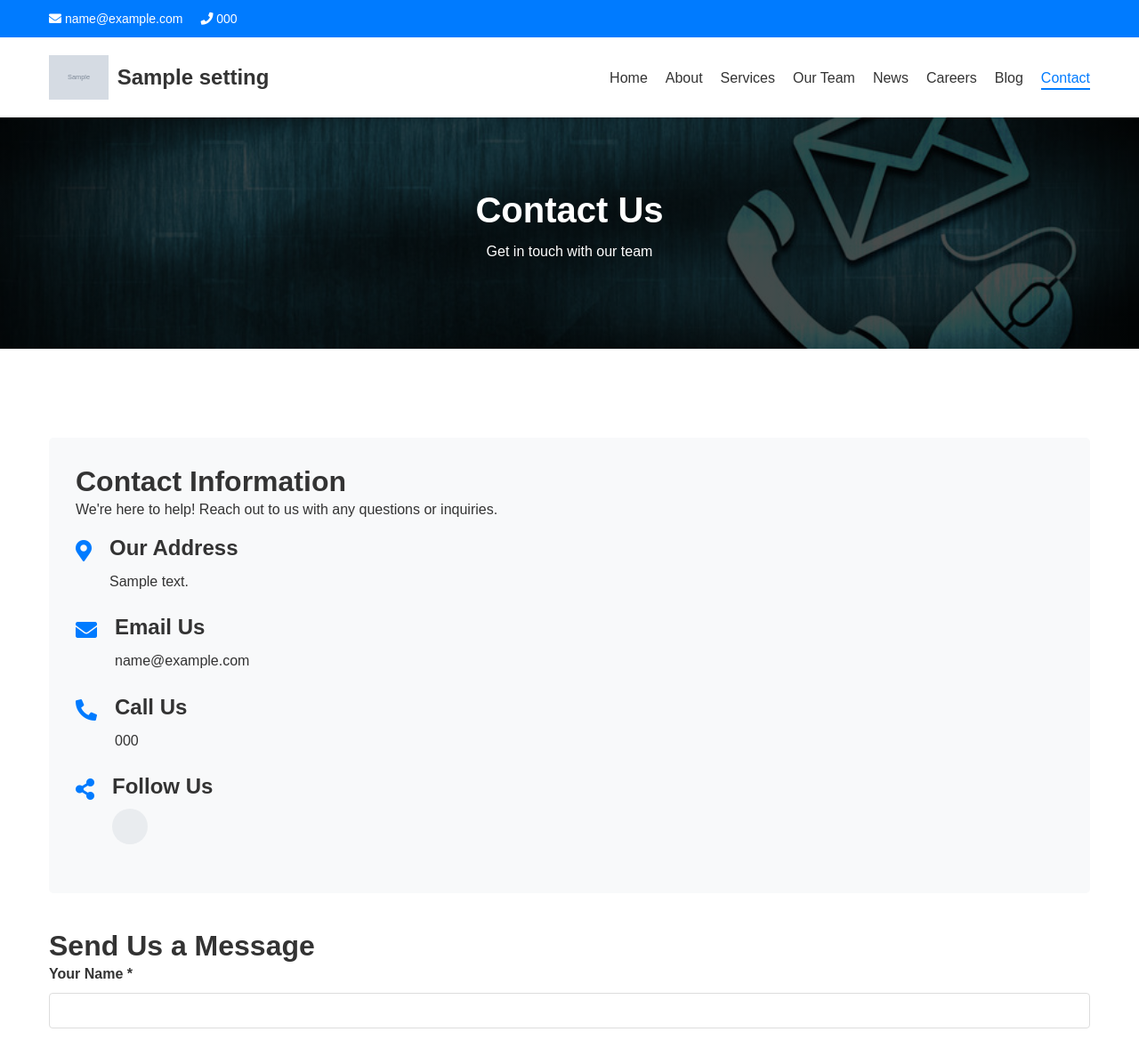
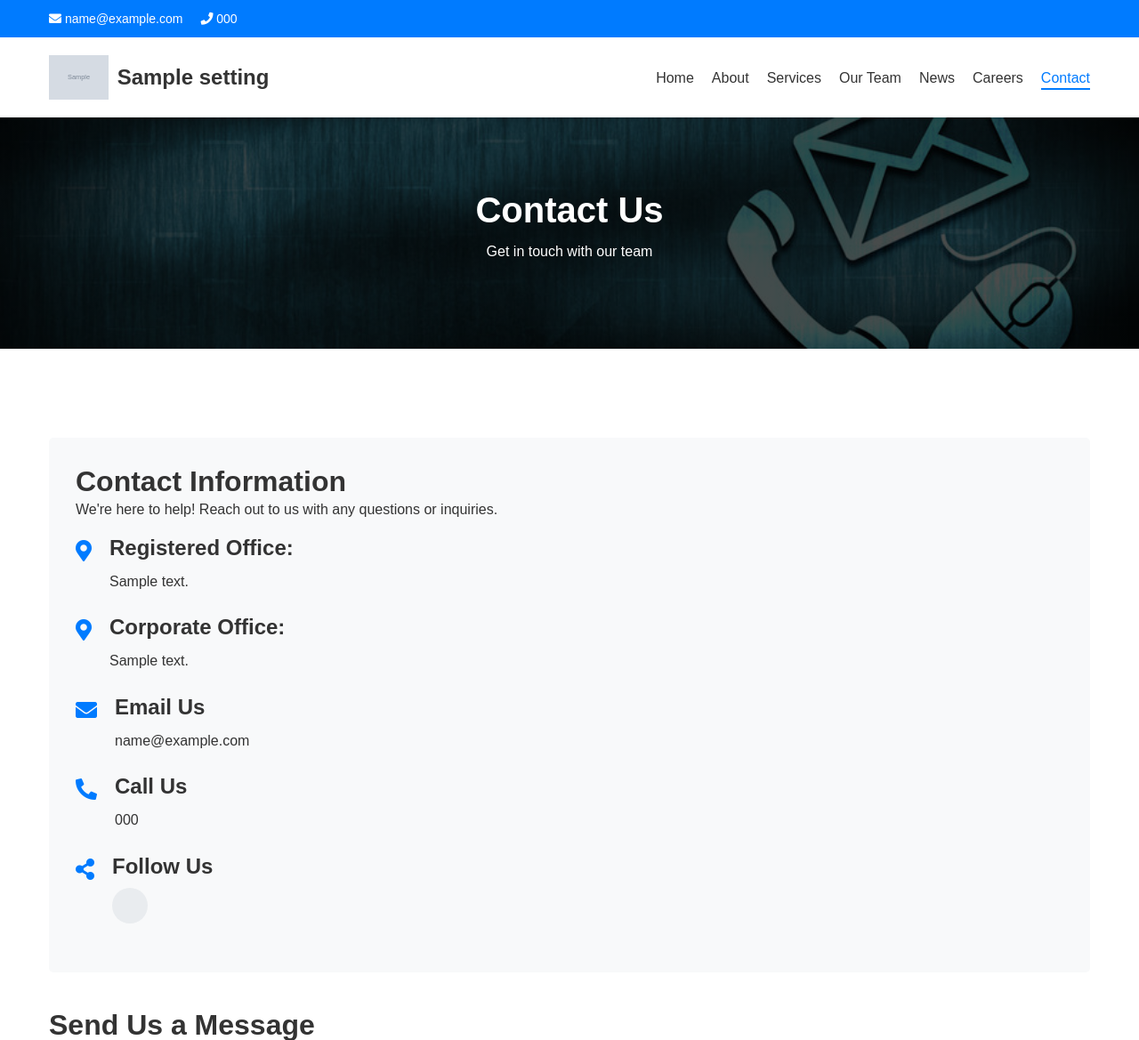
Before and after one commit to imroznet/cms, a PHP site: page /index.php?page=contact in a window 1280 px wide. Shown: the top 1169 px of the page at 89% size. Run offline with PHP 8.4, Linux system fonts and the light colour scheme; tables that the repository leaves empty or names only in its code hold one stand-in row (values such as "Sample post"); grey boxes marked "Sample" are stand-in pictures.

Commit message:
Add registered and corporate office addresses.
The footer and contact page label each office when it is entered, and keep the older single address only when both are blank. The Blog links are removed from the header and footer.

```diff
--- a/includes/footer.php
+++ b/includes/footer.php
@@ -13,12 +13,12 @@ if (!defined('INCLUDED')) {
                     <?php if (!empty($settings['motto'])): ?>
                     <p class="motto"><?php echo htmlspecialchars($settings['motto']); ?></p>
                     <?php endif; ?>
-                    <?php if (!empty($settings['address'])): ?>
+                    <?php foreach (officeAddressBlocks($settings) as $office): ?>
                     <div class="footer-address">
                         <i class="fas fa-map-marker-alt"></i>
-                        <p><?php echo nl2br(htmlspecialchars($settings['address'])); ?></p>
+                        <p><?php if ($office['label'] !== ''): ?><strong><?php echo htmlspecialchars($office['label']); ?></strong><br><?php endif; ?><?php echo nl2br(htmlspecialchars($office['text'])); ?></p>
                     </div>
-                    <?php endif; ?>
+                    <?php endforeach; ?>
                 </div>
 
                 <div class="footer-links">
@@ -29,7 +29,6 @@ if (!defined('INCLUDED')) {
         <li><a href="services">Services</a></li>
         <li><a href="news">News</a></li>
         <li><a href="careers">Careers</a></li>
-        <li><a href="https://blog.ahmad.com.bd" target="_blank">Blog</a></li>
         <li><a href="contact">Contact Us</a></li>
     </ul>
                 </div>
--- a/includes/functions.php
+++ b/includes/functions.php
@@ -101,6 +101,65 @@ function newsHasPublishedFlag(PDO $conn): bool
     return $known;
 }
 
+function siteHasColumn(PDO $conn, string $column): bool
+{
+    static $columns = null;
+
+    if (!preg_match('/^[a-z_]+$/', $column)) {
+        return false;
+    }
+
+    if ($columns === null) {
+        $columns = [];
+
+        try {
+            foreach ($conn->query('SHOW COLUMNS FROM site_settings') as $row) {
+                if (isset($row['Field']) && is_string($row['Field'])) {
+                    $columns[$row['Field']] = true;
+                }
+            }
+        } catch (PDOException $e) {
+            $columns = [];
+        }
+    }
+
+    return isset($columns[$column]);
+}
+
+/**
+ * Registered and corporate offices, or the older single address when neither is set.
+ *
+ * @param array<string, mixed> $settings
+ * @return list<array{label: string, text: string}>
+ */
+function officeAddressBlocks(array $settings): array
+{
+    $registered = trim((string) ($settings['registered_office_address'] ?? ''));
+    $corporate = trim((string) ($settings['corporate_office_address'] ?? ''));
+
+    if ($registered !== '' || $corporate !== '') {
+        $blocks = [];
+
+        if ($registered !== '') {
+            $blocks[] = ['label' => 'Registered Office:', 'text' => $registered];
+        }
+
+        if ($corporate !== '') {
+            $blocks[] = ['label' => 'Corporate Office:', 'text' => $corporate];
+        }
+
+        return $blocks;
+    }
+
+    $fallback = trim((string) ($settings['address'] ?? ''));
+
+    if ($fallback === '') {
+        return [];
+    }
+
+    return [['label' => '', 'text' => $fallback]];
+}
+
 function publishedNewsSql(PDO $conn, string $alias = ''): string
 {
     if (!newsHasPublishedFlag($conn)) {
--- a/includes/header.php
+++ b/includes/header.php
@@ -440,7 +440,6 @@ $settings = getSiteSettings($conn);
         <li><a href="team" class="<?php echo $currentPage === 'team' ? 'active' : ''; ?>">Our Team</a></li>
         <li><a href="news" class="<?php echo $currentPage === 'news' ? 'active' : ''; ?>">News</a></li>
         <li><a href="careers" class="<?php echo $currentPage === 'careers' ? 'active' : ''; ?>">Careers</a></li>
-        <li><a href="https://blog.ahmad.com.bd" target="_blank">Blog</a></li>
         <li><a href="contact" class="<?php echo $currentPage === 'contact' ? 'active' : ''; ?>">Contact</a></li>
     </ul>
 </nav>
--- a/pages/contact.php
+++ b/pages/contact.php
@@ -13,9 +13,7 @@ $officePhone = (isset($settings['contact_phone']) && is_string($settings['contac
 $officeEmail = (isset($settings['contact_email']) && is_string($settings['contact_email']) && $settings['contact_email'] !== '')
     ? $settings['contact_email']
     : 'info@ahmad.com.bd';
-$officeAddress = (isset($settings['address']) && is_string($settings['address']) && $settings['address'] !== '')
-    ? $settings['address']
-    : 'Sakhipur Municipality, Sakhipur-1950, Sakhipur, Tangail, Dhaka, Bangladesh';
+$officeBlocks = officeAddressBlocks($settings);
 $formEnabled = contactFormEnabled();
 $recaptchaOn = recaptchaRequired();
 $recaptcha = recaptchaKeys();
@@ -125,15 +123,15 @@ if ($_SERVER['REQUEST_METHOD'] === 'POST') {
             <h2>Contact Information</h2>
             <p>We're here to help! Reach out to us with any questions or inquiries.</p>
 
-            <?php if (!empty($settings['address'])): ?>
+            <?php foreach ($officeBlocks as $office): ?>
             <div class="contact-info-item">
                 <i class="fas fa-map-marker-alt"></i>
                 <div>
-                    <h4>Our Address</h4>
-                    <p><?php echo nl2br(htmlspecialchars($settings['address'])); ?></p>
+                    <h4><?php echo $office['label'] !== '' ? htmlspecialchars($office['label']) : 'Our Address'; ?></h4>
+                    <p><?php echo nl2br(htmlspecialchars($office['text'])); ?></p>
                 </div>
             </div>
-            <?php endif; ?>
+            <?php endforeach; ?>
 
             <?php if (!empty($settings['contact_email'])): ?>
             <div class="contact-info-item">
@@ -181,13 +179,15 @@ if ($_SERVER['REQUEST_METHOD'] === 'POST') {
             <?php if (!$showForm): ?>
                 <h2>Send Us a Message</h2>
                 <p class="form-unavailable">The form is currently unavailable.</p>
+                <?php foreach ($officeBlocks as $office): ?>
                 <div class="contact-info-item">
                     <i class="fas fa-map-marker-alt"></i>
                     <div>
-                        <h4>Our Address</h4>
-                        <p><?php echo nl2br(htmlspecialchars($officeAddress)); ?></p>
+                        <h4><?php echo $office['label'] !== '' ? htmlspecialchars($office['label']) : 'Our Address'; ?></h4>
+                        <p><?php echo nl2br(htmlspecialchars($office['text'])); ?></p>
                     </div>
                 </div>
+                <?php endforeach; ?>
                 <div class="contact-info-item">
                     <i class="fas fa-envelope"></i>
                     <div>
```
Also changed, not shown: admin/settings.php (+45 -1 lines), deploy/upgrade-company-addresses.sql (added, +29 -0 lines), README-STAGING.md.
